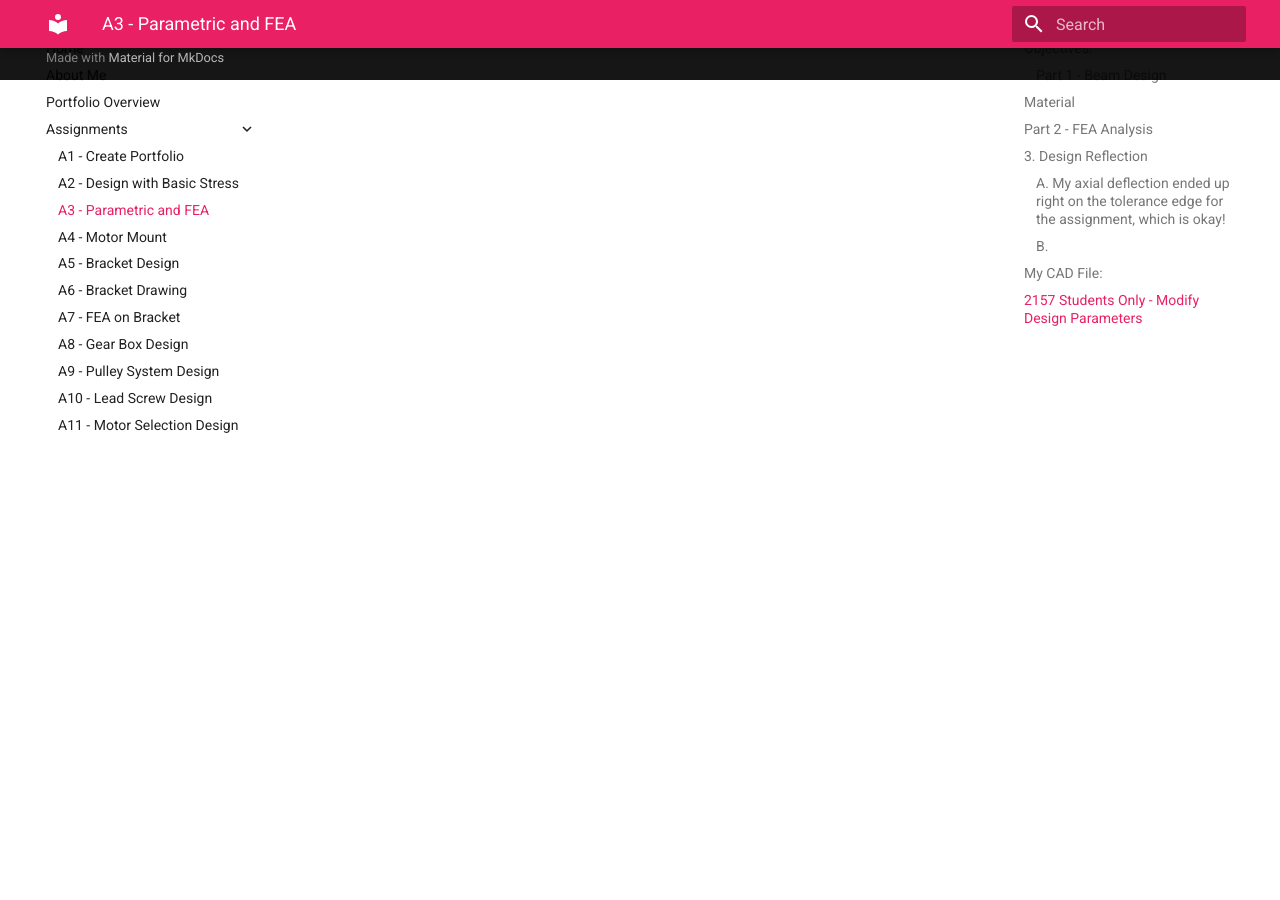
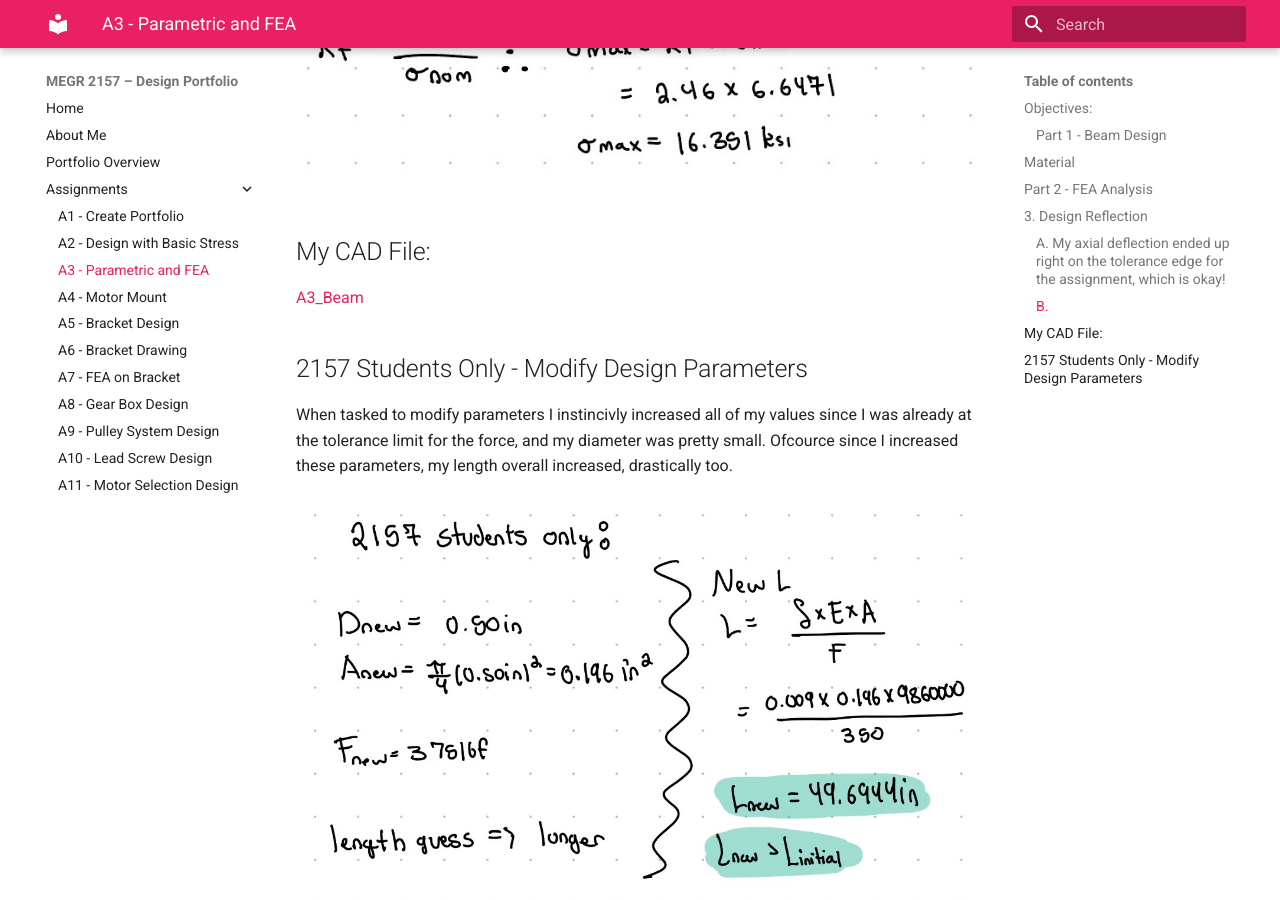
Before and after one commit to gracieanne14/design-projects-portfolio, an MkDocs documentation site: the page built from docs/assignments/A03/index.md, in a window 1280 px wide and 900 px high, scrolled down 8264 px. Built offline with MkDocs 1.6.1 and Material for MkDocs 9.7.7, drawn with Linux system fonts in a browser that asks for light colours.

Commit message:
Update images and add design parameters section
Updated images in the assignment documentation and added a new section on modifying design parameters.

```diff
--- a/docs/assignments/A03/index.md
+++ b/docs/assignments/A03/index.md
@@ -36,7 +36,7 @@ From there I noted that from my parameters list given that one of the sides of t
 Once my fixed position was set and my force was applied, I made a mesh of my beam.
 ![Mesh](mesh.jpeg.jpg)
 Once the mesh was generated I could press run, and run my simulation.
-![von]()
+![von](vongraph.png)
 ![Deflection](graph2.jpeg.jpg)
 
 ![stress and safety factor calculation](IMG_0288.jpeg)
@@ -57,3 +57,5 @@ I calculated my max stress allowed as well as my safety factor based on calculat
 
 
 ## 2157 Students Only - Modify Design Parameters
+When tasked to modify parameters I instincivly increased all of my values since I was already at the tolerance limit for the force, and my diameter was pretty small. Ofcource since I increased these parameters, my length overall increased, drastically too.
+![2157section](2157section.jpeg)
```
